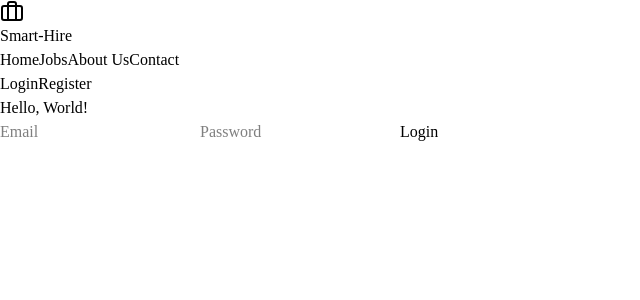
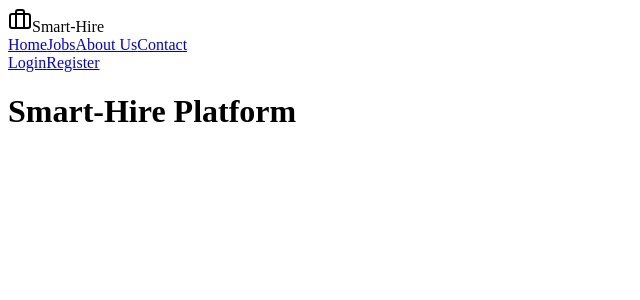
Before and after one commit to veda-sri-varsha/smart-hire, a React (Vite) app: page / in a window 1280 px wide. Shown: the top 300 px of the page, without its empty margins (0-640 px from the left). Built offline with nearby package versions, Linux system fonts and the light colour scheme.

Commit message:
feat(app): create initial React App component

```diff
--- a/src/App.css
+++ b/src/App.css
@@ -1 +1,4 @@
-@import "tailwindcss";
+body {
+	margin: 0;
+	font-family: system-ui, sans-serif;
+}
--- a/src/App.tsx
+++ b/src/App.tsx
@@ -1,53 +1,9 @@
-/* eslint-disable @typescript-eslint/no-explicit-any */
-
-import { useState } from "react";
-import { useNavigate } from "react-router-dom";
-import { login } from "./api/auth";
-import "./App.css";
-
 const App = () => {
-	const [email, setEmail] = useState("");
-	const [password, setPassword] = useState("");
-	const [message, setMessage] = useState(""); // Show success/error
-	const navigate = useNavigate();
-
-	const handleLogin = async () => {
-		try {
-			const res = await login({ email, password });
-			console.log(res.data);
-
-			setMessage("Login successful! Redirecting...");
-			setTimeout(() => navigate("/dashboard"), 1500);
-		} catch (err: any) {
-			setMessage(err?.response?.data?.message || "Login failed");
-		}
-	};
-
-	return (
-		<div className="app-container">
-			<h1>Hello, World!</h1>
-
-			<input
-				className="input-field"
-				placeholder="Email"
-				value={email}
-				onChange={(e) => setEmail(e.target.value)}
-			/>
-			<input
-				className="input-field"
-				placeholder="Password"
-				type="password"
-				value={password}
-				onChange={(e) => setPassword(e.target.value)}
-			/>
-
-			<button type="button" onClick={handleLogin} className="action-button">
-				Login
-			</button>
-
-			{message && <p className="message">{message}</p>}
-		</div>
-	);
+  return (
+    <div>
+      <h1>Smart-Hire Platform</h1>
+    </div>
+  );
 };
 
 export default App;
```
